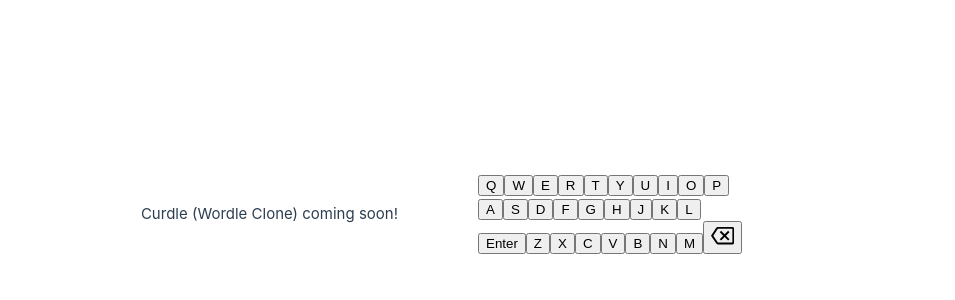
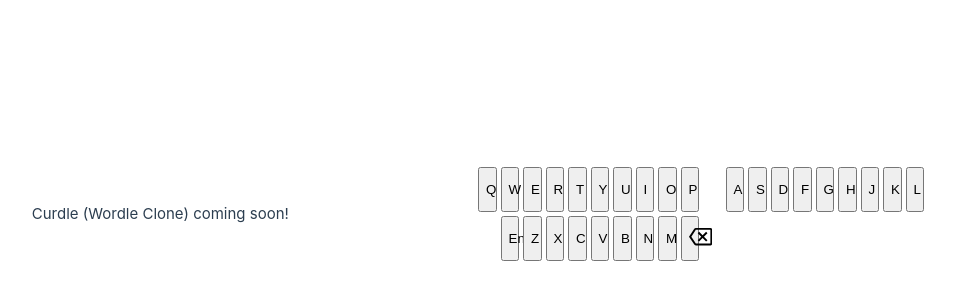
Before and after one commit to sudomakecoffee/wordle-clone, a Vue app: page / in a window 1280 px wide. Shown: the part 186-486 px from the top of the page, without its empty margins (162-1117 px from the left). Built offline with nearby package versions, Linux system fonts and the light colour scheme.

Commit message:
Update small key style, add styling for keyboard

```diff
--- a/src/components/TheKeyboard.vue
+++ b/src/components/TheKeyboard.vue
@@ -3,14 +3,14 @@
     <Key letter="Q" />
     <Key letter="W" />
     <Key letter="E" />
-    <Key letter="R" />
-    <Key letter="T" />
-    <Key letter="Y" />
+    <Key letter="R" class="key-correct" />
+    <Key letter="T" class="key-wrong" />
+    <Key letter="Y" class="key-close" />
     <Key letter="U" />
     <Key letter="I" />
     <Key letter="O" />
     <Key letter="P" />
-    <div class="space"></div>
+    <div class="key-small"></div>
     <Key letter="A" />
     <Key letter="S" />
     <Key letter="D" />
@@ -20,7 +20,7 @@
     <Key letter="J" />
     <Key letter="K" />
     <Key letter="L" />
-    <div class="space"></div>
+    <div class="key-small"></div>
     <EnterKey />
     <Key letter="Z" />
     <Key letter="X" />
@@ -39,4 +39,12 @@
 import EnterKey from "@/components/keys/EnterKey.vue";
 </script>
 
-<style scoped></style>
+<style>
+.keyboard {
+  display: grid;
+  grid-template-columns: repeat(20, minmax(auto, 1.25em));
+  grid-auto-rows: 3em;
+  gap: 0.25em;
+  justify-content: center;
+}
+</style>
```
